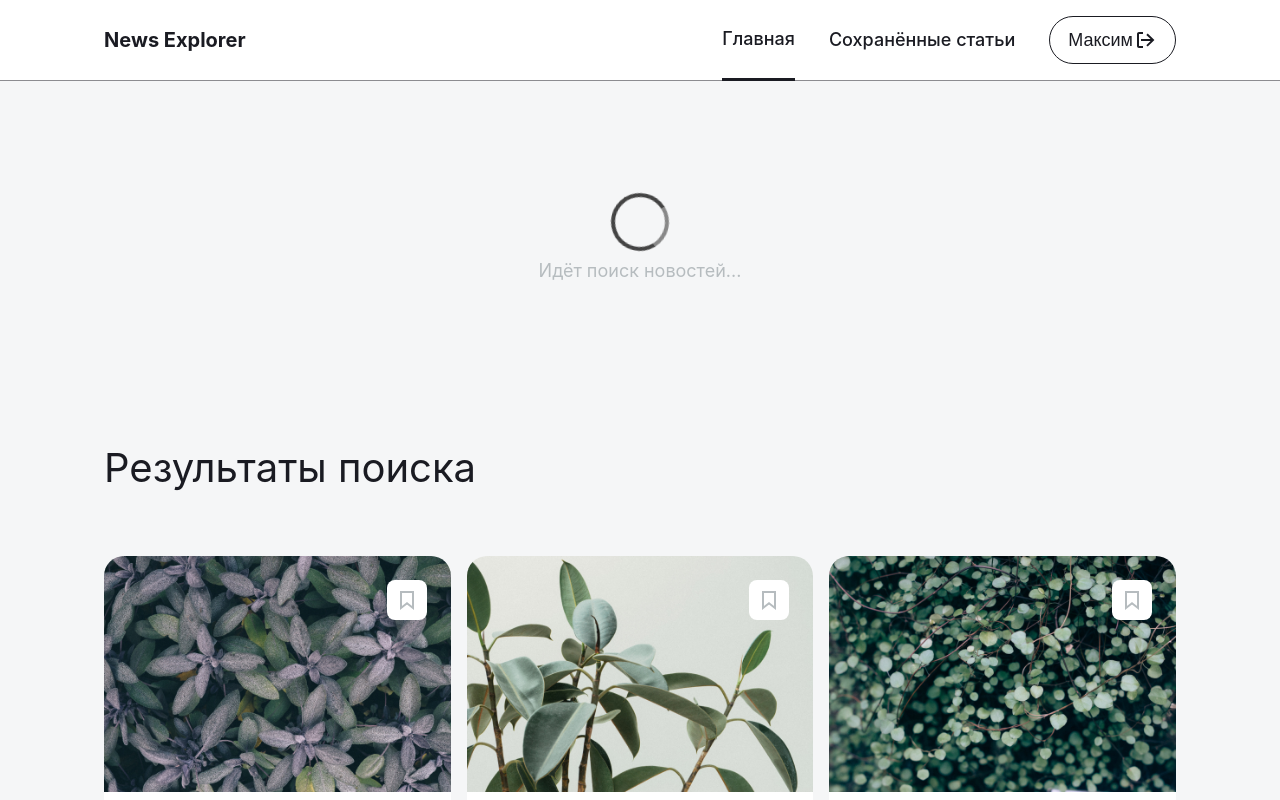
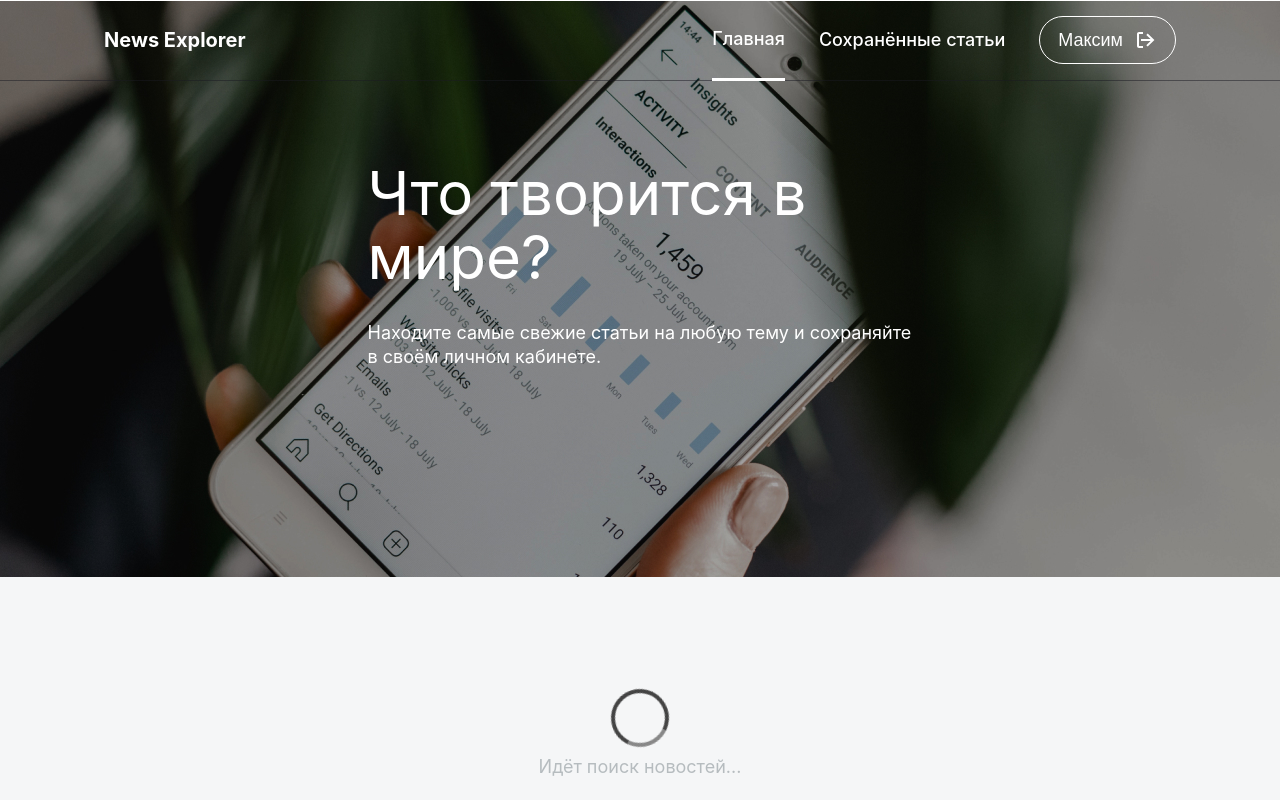
Before and after one commit to Maxxnikitin/news-explorer-frontend, a React (Create React App) app: page / in a window 1280 px wide. Shown: the top 800 px of the page. Built offline with nearby package versions, Linux system fonts and the light colour scheme.

Commit message:
add Search component and update Header, NavLinkButton and Button components

```diff
--- a/src/components/App/App.js
+++ b/src/components/App/App.js
@@ -3,13 +3,11 @@ import './App.css';
 import { Route, Switch } from 'react-router-dom';
 import Main from '../Main/Main';
 import SavedNews from '../SavedNews/SavedNews';
-import Header from '../Header/Header';
 import Footer from '../Footer/Footer';
 
 function App() {
   return (
     <div className='page'>
-      <Header />
       <Switch>
         <Route path='/saved-news'>
           <SavedNews />
--- a/src/components/Header/Header.js
+++ b/src/components/Header/Header.js
@@ -3,12 +3,15 @@ import './Header.css';
 import NavLinkButton from '../ui/NavLinkButton/NavLinkButton';
 import Navigation from '../Navigation/Navigation';
 
-function Header() {
+function Header(props) {
+  const navLinkClassName = (
+    `${(props.theme === 'white') ? 'nav__link nav__link_logo nav__link_theme_white' : 'nav__link nav__link_logo'}`
+  );
   return (
     <header className='header'>
       <div className='header__container'>
-        <NavLinkButton class='nav__link nav__link_logo' to='/' text='News Explorer' />
-        <Navigation />
+        <NavLinkButton class={navLinkClassName} to='/' text='News Explorer' />
+        <Navigation theme={props.theme} activeClass={props.activeClass} />
       </div>
     </header>
   );
--- a/src/components/Main/Main.js
+++ b/src/components/Main/Main.js
@@ -1,5 +1,7 @@
 import React from 'react';
 import './Main.css';
+import Header from '../Header/Header';
+import SearchForm from '../SearchForm/SearchForm';
 import Preloader from '../Preloader/Preloader';
 import NotFoundCard from '../NotFoundCard/NotFoundCard';
 import NewsCardList from '../NewsCardList/NewsCardList';
@@ -8,6 +10,8 @@ import About from '../About/About';
 function Main() {
   return (
     <main className='main'>
+      <Header theme='white' activeClass='nav__link_active-white' />
+      <SearchForm />
       <Preloader />
       <NewsCardList title='Результаты поиска' />
       <NotFoundCard />
--- a/src/components/Navigation/Navigation.js
+++ b/src/components/Navigation/Navigation.js
@@ -3,12 +3,15 @@ import './Navigation.css';
 import NavLinkButton from '../ui/NavLinkButton/NavLinkButton';
 import Button from '../ui/Button/Button';
 
-function Navigation() {
+function Navigation(props) {
+  const navLinkClassName = (
+    `${(props.theme === 'white') ? 'nav__link nav__link_theme_white' : 'nav__link'}`
+  );
   return (
     <nav className='nav'>
-      <NavLinkButton class='nav__link' activeClass='nav__link_active' to='/' text='Главная' />
-      <NavLinkButton class='nav__link' activeClass='nav__link_active' to='/saved-news' text='Сохранённые статьи' />
-      <Button type='button' text='Максим' />
+      <NavLinkButton theme={props.theme} class={navLinkClassName} activeClass={props.activeClass} to='/' text='Главная' />
+      <NavLinkButton theme={props.theme} class={navLinkClassName} activeClass={props.activeClass} to='/saved-news' text='Сохранённые статьи' />
+      <Button theme={props.theme} type='button' text='Максим' />
     </nav>
   )
 }
--- a/src/components/NewsCardList/NewsCardList.css
+++ b/src/components/NewsCardList/NewsCardList.css
@@ -1,7 +1,6 @@
 .news-card-list {
   background-color: #F5F6F7;
   padding: 62px 104px;
-  outline: 1px solid red;
 }
 
 .news-card-list__container {
--- a/src/components/SavedNews/SavedNews.js
+++ b/src/components/SavedNews/SavedNews.js
@@ -1,11 +1,13 @@
 import React from 'react';
 import './SavedNews.css';
+import Header from '../Header/Header';
 import SavedNewsHeader from '../SavedNewsHeader/SavedNewsHeader';
 import NewsCardList from '../NewsCardList/NewsCardList';
 
 function SavedNews() {
   return (
     <main className='saved-news'>
+      <Header activeClass='nav__link_active' />
       <SavedNewsHeader />
       <NewsCardList />
     </main>
--- a/src/components/SearchForm/SearchForm.css
+++ b/src/components/SearchForm/SearchForm.css
@@ -0,0 +1,35 @@
+.search-form {
+  background-image: url('../../images/search/bgd.jpg');
+  background-size: cover;
+  background-position: center;
+  max-width: 1440px;
+  height: 576px;
+  display: flex;
+  flex-direction: column;
+  align-items: center;
+  position: relative;
+  top: -80px;
+  z-index: -1;
+  margin-bottom: -80px;
+}
+
+.search-form__title {
+  font-style: normal;
+  font-weight: normal;
+  font-size: 60px;
+  line-height: 64px;
+  color: #FFF;
+  margin: 0;
+  margin-top: 160px;
+  max-width: 545px;
+}
+
+.search-form__text {
+  font-style: normal;
+  font-weight: normal;
+  font-size: 18px;
+  line-height: 24px;
+  color: #FFF;
+  margin: 32px auto 64px;
+  max-width: 545px;
+}
--- a/src/components/SearchForm/SearchForm.js
+++ b/src/components/SearchForm/SearchForm.js
@@ -1,2 +1,13 @@
 import React from 'react';
 import './SearchForm.css';
+
+function SearchForm() {
+  return (
+    <section className='search-form'>
+      <h1 className='search-form__title'>Что творится в мире?</h1>
+      <p className='search-form__text'>Находите самые свежие статьи на любую тему и сохраняйте в своём личном кабинете.</p>
+    </section>
+  );
+}
+
+export default SearchForm;
--- a/src/components/ui/Button/Button.css
+++ b/src/components/ui/Button/Button.css
@@ -16,11 +16,11 @@
   color: #1A1B22;
 }
 
+.button_theme_white {
+  border: 1px solid #fff;
+  color: #fff;
+}
+
 .button__icon {
-  background-image: url('../../../images/button/logout-black.svg');
-  background-repeat: no-repeat;
-  background-position: center;
-  background-size: 24px 24px;
-  width: 24px;
-  height: 24px;
+  margin-left: 10px;
 }
--- a/src/components/ui/Button/Button.js
+++ b/src/components/ui/Button/Button.js
@@ -1,11 +1,20 @@
 import React from 'react';
 import './Button.css';
+import imgBlack from '../../../images/button/logout-black.svg';
+import imgWhite from '../../../images/button/logout-white.svg';
 
 function Button(props) {
+  const buttonClassName = (
+    `${(props.theme === 'white') ? 'button button_theme_white' : 'button'}`
+  );
+  const buttonImg = (
+    `${(props.theme === 'white') ? imgWhite : imgBlack}`
+  );
+
   return (
-    <button className='button' type={props.type}>
+    <button className={buttonClassName} type={props.type}>
       {props.text}
-      <div className='button__icon'></div>
+      <img className='button__icon' src={buttonImg} alt='выход.' />
     </button>
   );
 }
--- a/src/components/ui/CardListButton/CardListButton.css
+++ b/src/components/ui/CardListButton/CardListButton.css
@@ -16,4 +16,9 @@
   font-size: 18px;
   line-height: 24px;
   color: #1A1B22;
+  transition: opacity .5s;
 }
+
+.card-list-button:hover {
+  opacity: .9;
+}
--- a/src/components/ui/NavLinkButton/NavLinkButton.css
+++ b/src/components/ui/NavLinkButton/NavLinkButton.css
@@ -7,6 +7,10 @@
   font-size: 18px;
   line-height: 24px;
   color: #1A1B22;
+}
+
+.nav__link_theme_white {
+  color: #fff;
 }
 
 .nav__link_logo {
@@ -19,3 +23,8 @@
   padding: 27px 0;
   border-bottom: 3px solid #1A1B22;
 }
+
+.nav__link_active-white {
+  padding: 27px 0;
+  border-bottom: 3px solid #fff;
+}
```
